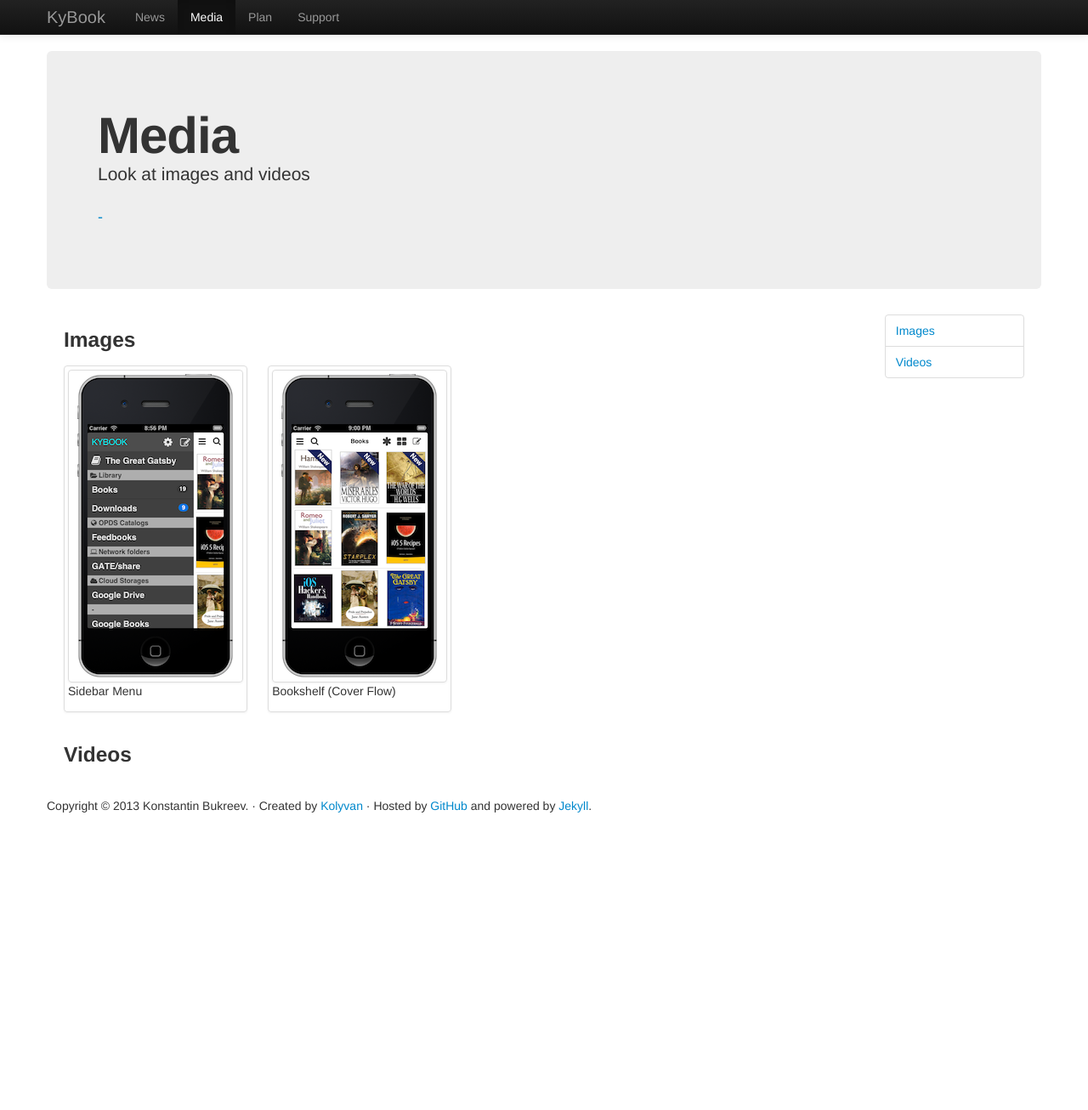
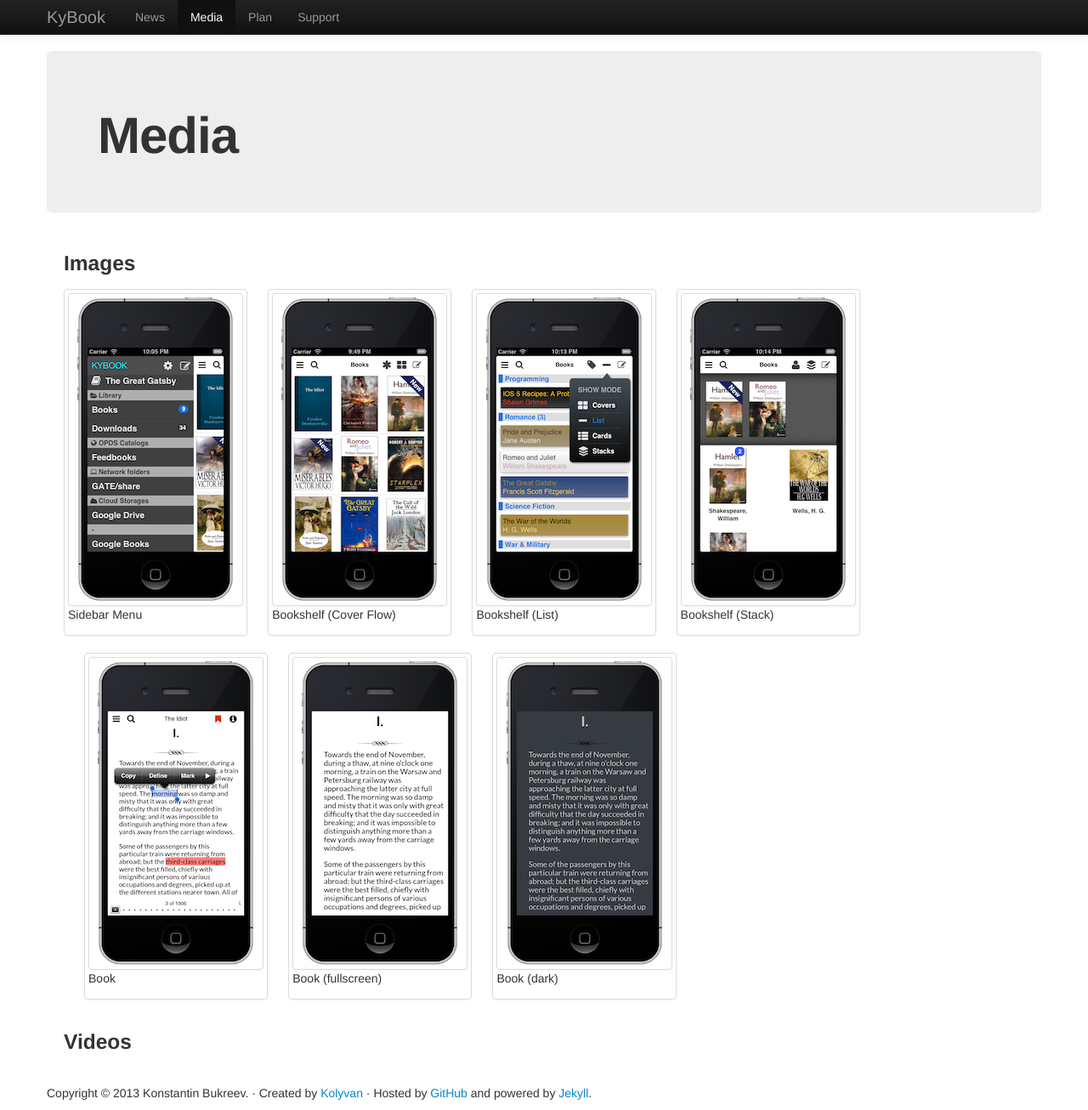
Before and after one commit to kolyvan/kolyvan.github.com, a Jekyll site: the page built from kybook/media.html, in a window 1280 px wide and 1306 px high. Shown: the whole window at 85% size. Built offline with Jekyll 4.4.1, drawn with Linux system fonts in a browser that asks for light colours; nearby versions of some CDN libraries.

Commit message:
update media page

```diff
--- a/kybook/media.html
+++ b/kybook/media.html
@@ -4,15 +4,21 @@
 images:
   - { file: sidebar_open.png, title: Sidebar Menu }
   - { file: bookshelf_covers.png, title: Bookshelf (Cover Flow) }
+  - { file: bookshelf_list.png, title: Bookshelf (List) }
+  - { file: bookshelf_stacks.png, title: Bookshelf (Stack) }
+  - { file: book_read.png, title: Book }
+  - { file: book_read_fullscreen.png, title: Book (fullscreen)}
+  - { file: book_read_fullscreen_dark.png, title: Book (dark)}
 
 ---
 
 <div class="hero-unit">
     <h1>Media</h1>
-    <p class="lead">Look at images and videos</p>
+    <!-- <p class="lead">Look at images and videos</p>
     <p>
     <a href="#">-</a>
     </p>
+     -->
 </div>
 
 <div class="container-fluid">
@@ -44,12 +50,14 @@
 
     	</div>
 
+        <!--
 		<div class="span2">
 		<ul class="nav nav-tabs nav-stacked">
 			<li><a href="#images">Images</a></li>
 			<li><a href="#videos">Videos</a></li>
 		</ul>
     	</div>
+        -->
 
     </div>
 
```
Also changed, not shown: assets/kybook/images/book_read.png (added), assets/kybook/images/book_read_fullscreen.png (added), assets/kybook/images/book_read_fullscreen_dark.png (added), assets/kybook/images/bookshelf_covers.png, assets/kybook/images/bookshelf_list.png (added), assets/kybook/images/bookshelf_stacks.png (added), assets/kybook/images/sidebar_open.png, assets/kybook/thumbs/book_read.png (added), assets/kybook/thumbs/book_read_fullscreen.png (added), assets/kybook/thumbs/book_read_fullscreen_dark.png (added), assets/kybook/thumbs/bookshelf_covers.png, assets/kybook/thumbs/bookshelf_list.png (added), assets/kybook/thumbs/bookshelf_stacks.png (added), assets/kybook/thumbs/sidebar_open.png.
